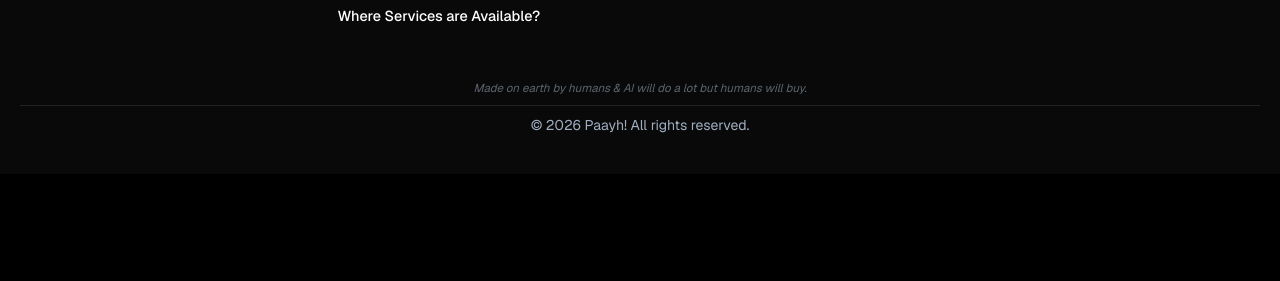
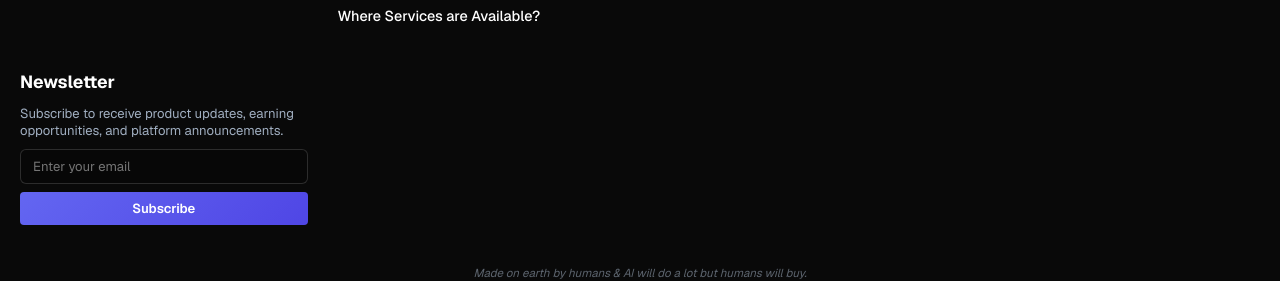
Before and after one commit to Busendorf1/xea, a Next.js app: page /help in a window 1280 px wide. Shown: the part 1361-1642 px from the top of the page. Before the commit the page ends 1535 px from the top, so only its background shows below. Built offline with nearby package versions, Linux system fonts and the light colour scheme; no server answers.

Commit message:
searchable encrypted ciphertext for personal data, also updated in privacy page

```diff
--- a/app/api/admin/queues/route.ts
+++ b/app/api/admin/queues/route.ts
@@ -79,19 +79,21 @@ export async function POST(req: NextRequest) {
 
     if (action === "retry_all") {
       const rawDlqJobs = await redisConnection.hgetall(dlqKey);
-      let retriedCount = 0;
-
-      for (const [id, payloadStr] of Object.entries(rawDlqJobs || {})) {
+      const entries = Object.entries(rawDlqJobs || {});
+      const results = await Promise.all(
+        entries.map(async ([id, payloadStr]) => {
           try {
             const parsed = JSON.parse(payloadStr);
             await feedQueue.add(parsed.name || "retried-dlq-job", parsed.data || parsed);
             await redisConnection.hdel(dlqKey, id);
-          retriedCount++;
+            return true;
           } catch (err) {
             console.error(`❌ Failed to re-queue DLQ job [${id}]:`, err);
+            return false;
           }
-      }
-
+        })
+      );
+      const retriedCount = results.filter(Boolean).length;
       return NextResponse.json({ success: true, retriedCount });
     } else if (action === "clear_all") {
       await redisConnection.del(dlqKey);
--- /dev/null
+++ b/app/api/newsletter/subscribe/route.ts
@@ -0,0 +1,98 @@
+import { NextRequest, NextResponse } from "next/server";
+import { z } from "zod";
+import supabaseAdmin from "@/lib/utils/dbAdmin";
+import { getAuthenticatedEmail } from "@/lib/authHelper";
+import redisConnection from "@/lib/redis";
+
+// Zod Schema for Strict Input Validation & Anti-XSS Sanitation
+const subscribeSchema = z.object({
+  email: z
+    .string()
+    .trim()
+    .toLowerCase()
+    .email({ message: "Please enter a valid email address format." })
+    .max(120, { message: "Email address is too long." }),
+});
+
+export async function POST(req: NextRequest) {
+  try {
+    // 1. IP-Based Anti-Bot & Velocity Rate Limiting (Max 5 requests per 15 minutes per IP)
+    const ip = req.headers.get("x-forwarded-for")?.split(",")[0]?.trim() || req.headers.get("x-real-ip") || "anonymous";
+    const ipRateLimitKey = `ratelimit:newsletter_ip:${ip}`;
+
+    try {
+      const currentIpCount = await redisConnection.incr(ipRateLimitKey);
+      if (currentIpCount === 1) {
+        await redisConnection.expire(ipRateLimitKey, 900); // 15 Minutes TTL
+      }
+
+      if (currentIpCount > 5) {
+        return NextResponse.json(
+          { error: "Too many newsletter subscription requests from your IP. Please try again in 15 minutes." },
+          { status: 429 }
+        );
+      }
+    } catch (redisErr) {
+      console.warn("⚠️ Newsletter Redis IP rate limit warning:", redisErr);
+    }
+
+    // 2. Parse & Validate Payload using Zod
+    const body = await req.json().catch(() => ({}));
+    const parseResult = subscribeSchema.safeParse(body);
+
+    if (!parseResult.success) {
+      const errorMessage = parseResult.error.issues[0]?.message || "Invalid email input.";
+      return NextResponse.json({ error: errorMessage }, { status: 400 });
+    }
+
+    const cleanEmail = parseResult.data.email;
+
+    // 3. Authenticated User Lifetime Limit Check (Max 3 emails per account lifetime)
+    const authUserEmail = (await getAuthenticatedEmail(req)) || null;
+    const cleanUserEmail = authUserEmail ? authUserEmail.toLowerCase().trim() : null;
+
+    if (cleanUserEmail) {
+      const { count, error: countErr } = await supabaseAdmin
+        .from("newsletter_subscribers")
+        .select("id", { count: "exact", head: true })
+        .ilike("added_by_user", cleanUserEmail);
+
+      if (!countErr && count !== null && count >= 3) {
+        return NextResponse.json(
+          { error: "You have reached the maximum account limit of 3 newsletter email subscriptions per account lifetime." },
+          { status: 400 }
+        );
+      }
+    }
+
+    // 4. Insert Subscriber Record
+    const { error: insertErr } = await supabaseAdmin.from("newsletter_subscribers").insert({
+      email: cleanEmail,
+      added_by_user: cleanUserEmail,
+    });
+
+    if (insertErr) {
+      // Duplicate email check
+      if (
+        insertErr.code === "23505" ||
+        insertErr.message?.includes("already exists") ||
+        insertErr.message?.includes("unique constraint")
+      ) {
+        return NextResponse.json({
+          success: true,
+          message: "You are already subscribed to our newsletter updates!",
+        });
+      }
+      console.error("❌ Error inserting newsletter subscriber:", insertErr.message);
+      return NextResponse.json({ error: "Failed to process subscription. Please try again." }, { status: 500 });
+    }
+
+    return NextResponse.json({
+      success: true,
+      message: "Thank you for subscribing to Paayh newsletter updates!",
+    });
+  } catch (err: any) {
+    console.error("❌ Unexpected error in POST /api/newsletter/subscribe:", err);
+    return NextResponse.json({ error: "Server error. Please try again later." }, { status: 500 });
+  }
+}
--- a/app/api/profile/deactivate/route.ts
+++ b/app/api/profile/deactivate/route.ts
@@ -12,7 +12,39 @@ export async function POST(req: NextRequest) {
     }
 
     const emailLower = email.toLowerCase().trim();
-    console.log(`👤 Permanently deactivating and deleting account for: ${emailLower}`);
+    const body = await req.json().catch(() => ({}));
+    const forfeitConfirmed = body?.forfeitConfirmed === true;
+
+    // 0. Verify User Balance Status
+    const { data: userProfile } = await supabaseAdmin
+      .from("users")
+      .select("balance")
+      .ilike("email", emailLower)
+      .maybeSingle();
+
+    const currentBalance = parseFloat(userProfile?.balance || 0);
+
+    if (currentBalance >= 10000) {
+      const formattedBal = new Intl.NumberFormat("en-NG", { style: "currency", currency: "NGN" }).format(currentBalance);
+      return NextResponse.json(
+        { error: `You have an active balance of ${formattedBal}. Please initiate a withdrawal before deactivating your account.` },
+        { status: 400 }
+      );
+    }
+
+    if (currentBalance > 0 && !forfeitConfirmed) {
+      const formattedBal = new Intl.NumberFormat("en-NG", { style: "currency", currency: "NGN" }).format(currentBalance);
+      return NextResponse.json(
+        {
+          error: "FORFEIT_REQUIRED",
+          message: `Your balance of ${formattedBal} is below the ₦10,000 minimum withdrawal limit. You must confirm that you willingly forfeit these remaining funds before deactivating your account.`,
+          balance: currentBalance,
+        },
+        { status: 400 }
+      );
+    }
+
+    console.log(`👤 Permanently deactivating and deleting account for: ${emailLower} (Balance: ₦${currentBalance})`);
 
     // 1. Delete all associated user campaigns, bids, highlights, payments, impressions, and notifications
     await Promise.all([
--- a/components/Footer/page.tsx
+++ b/components/Footer/page.tsx
@@ -106,6 +106,66 @@ export default function Footer() {
             <li><Link href="/help?category=Information+Request" className={styles.link}>Request for Information</Link></li>
           </ul>
         </div>
+
+        {/* NEWSLETTER SIGNUP */}
+        <div className={styles.section}>
+          <h4 className={styles.heading}>Newsletter</h4>
+          <p style={{ fontSize: "0.82rem", color: "var(--text-muted)", marginBottom: "10px", lineHeight: "1.3" }}>
+            Subscribe to receive product updates, earning opportunities, and platform announcements.
+          </p>
+          <form
+            onSubmit={async (e) => {
+              e.preventDefault();
+              const form = e.currentTarget;
+              const emailInput = form.elements.namedItem("newsletterEmail") as HTMLInputElement;
+              if (!emailInput || !emailInput.value) return;
+              try {
+                const res = await fetch("/api/newsletter/subscribe", {
+                  method: "POST",
+                  headers: { "Content-Type": "application/json" },
+                  body: JSON.stringify({ email: emailInput.value }),
+                });
+                const data = await res.json();
+                if (data.message) alert(data.message);
+                emailInput.value = "";
+              } catch {
+                alert("Subscribed to newsletter updates.");
+              }
+            }}
+            style={{ display: "flex", flexDirection: "column", gap: "8px" }}
+          >
+            <input
+              type="email"
+              name="newsletterEmail"
+              placeholder="Enter your email"
+              required
+              style={{
+                padding: "8px 12px",
+                borderRadius: "6px",
+                border: "1px solid var(--border-color, rgba(255,255,255,0.15))",
+                background: "rgba(0,0,0,0.2)",
+                color: "#fff",
+                fontSize: "0.82rem",
+                outline: "none",
+              }}
+            />
+            <button
+              type="submit"
+              style={{
+                padding: "8px 14px",
+                borderRadius: "6px",
+                background: "linear-gradient(135deg, #6366f1 0%, #4f46e5 100%)",
+                color: "#fff",
+                fontWeight: 600,
+                fontSize: "0.82rem",
+                border: "none",
+                cursor: "pointer",
+              }}
+            >
+              Subscribe
+            </button>
+          </form>
+        </div>
       </div>
 
       <div style={{ textAlign: "center", padding: "10px 0", fontSize: "0.72rem", color: "var(--text-muted)", fontStyle: "italic", opacity: 0.55 }}>
--- a/components/Policy/page.tsx
+++ b/components/Policy/page.tsx
@@ -96,7 +96,7 @@ export default function PolicyPage() {
           <h2 className={styles.heading}>VII. Privacy and Data Security</h2>
           <ol className={styles.list}>
             <li className={styles.listItem}>
-              <strong>Data Protection Commitment:</strong> Paayh does <strong>not</strong> sell, rent, trade, or exploit user personal data. We collect and process data solely to manage your account, track ad impressions, and calculate payouts.
+              <strong>Zero-Trust Searchable Field-Level Encryption:</strong> All personal data—including user email addresses, phone numbers, security passphrases, and banking credentials—are encrypted at the application level using <strong>CipherStash Zero-Trust Searchable Field-Level Encryption</strong> before being stored. Even in the event of a database compromise, security breach, or server leak, plaintext personal data cannot be viewed, harvested, or decrypted by unauthorized third parties or database administrators.
             </li>
             <li className={styles.listItem}>
               <strong>Google Account Authentication:</strong> If you sign up or log in using your Google account via Auth0, we request only basic, non-sensitive profile permissions (<code>openid</code>, <code>email</code>, and <code>profile</code>). The data we collect includes your email address, display name, and profile picture URL. We do not access your emails, files, calendar, or any other Google services.
--- a/lib/security/rateLimiter.ts
+++ b/lib/security/rateLimiter.ts
@@ -54,8 +54,10 @@ export async function checkSenderRateLimit(senderEmail: string, recipientEmail:
     }
 
     // 2. Unique recipient count check (Max 6 unique recipients per day)
-    const isExistingRecipient = await redisConnection.sismember(recipientSetKey, cleanRecipient);
-    const uniqueCount = await redisConnection.scard(recipientSetKey);
+    const [isExistingRecipient, uniqueCount] = await Promise.all([
+      redisConnection.sismember(recipientSetKey, cleanRecipient),
+      redisConnection.scard(recipientSetKey),
+    ]);
 
     if (!isExistingRecipient && uniqueCount >= 6) {
       return {
--- a/next.config.ts
+++ b/next.config.ts
@@ -1,9 +1,15 @@
 import { withSentryConfig } from "@sentry/nextjs";
 
-/** @type {import('next').NextConfig} */
 const nextConfig = {
+  compress: true,
   images: {
+    formats: ["image/avif", "image/webp"],
     domains: ["udgaognmnfsiwvvqvxdq.supabase.co", "hlhzlieeqcifcohqdmce.supabase.co", "lh3.googleusercontent.com", "s.gravatar.com"],
+    remotePatterns: [
+      { protocol: "https", hostname: "*.supabase.co" },
+      { protocol: "https", hostname: "*.googleusercontent.com" },
+      { protocol: "https", hostname: "*.gravatar.com" },
+    ],
   },
   typescript: {
     ignoreBuildErrors: true,
```
Also changed, not shown: app/api/highlights/route.ts (+5 -2 lines), components/Feed/page.tsx (+3 -4 lines), lib/payment/paystack.ts (+17 -1 lines), lib/worker.ts (+4 -5 lines), 1 other file (tests, documents, lock files or other folders). Lines whose indentation alone changed are shown as unchanged.
